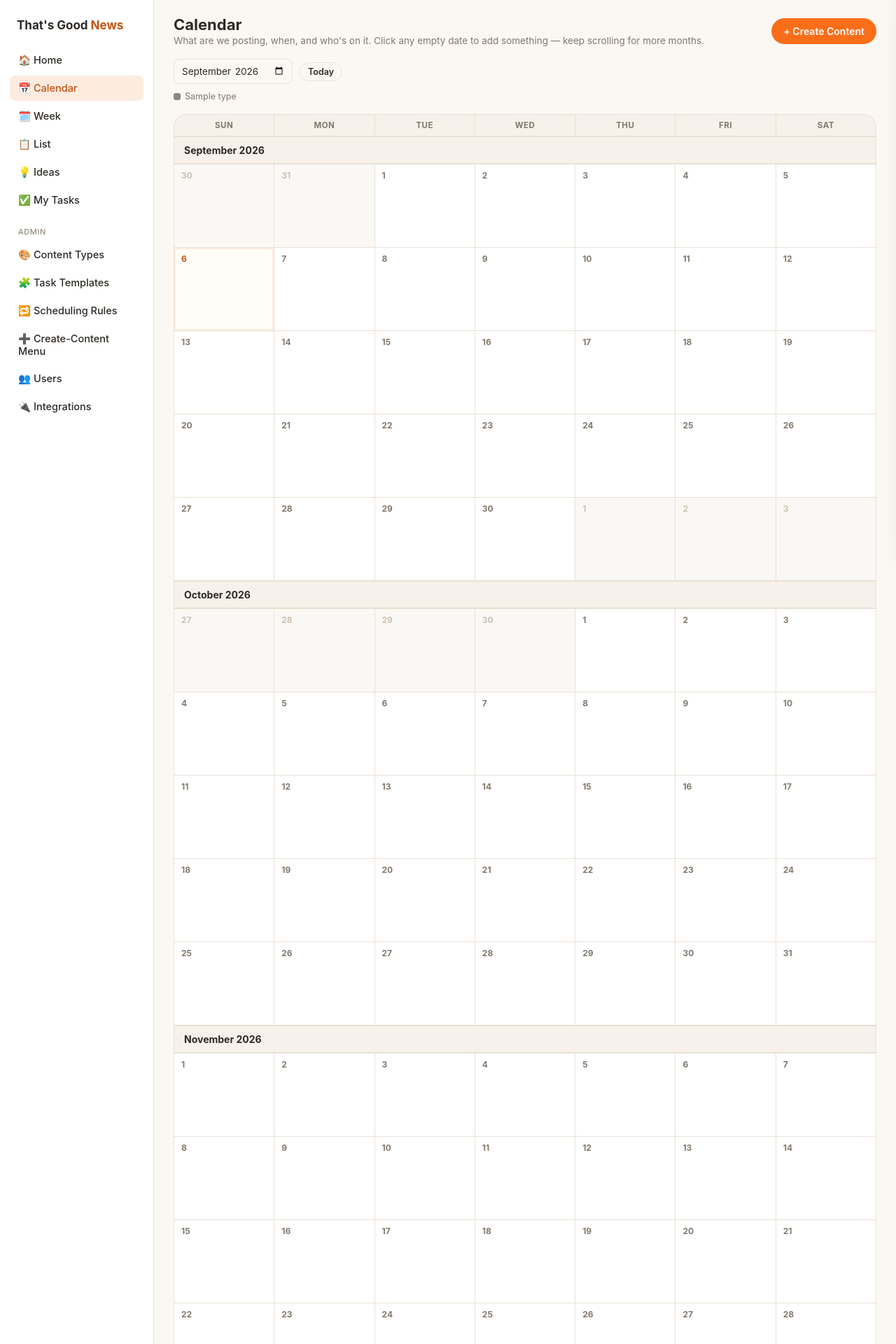
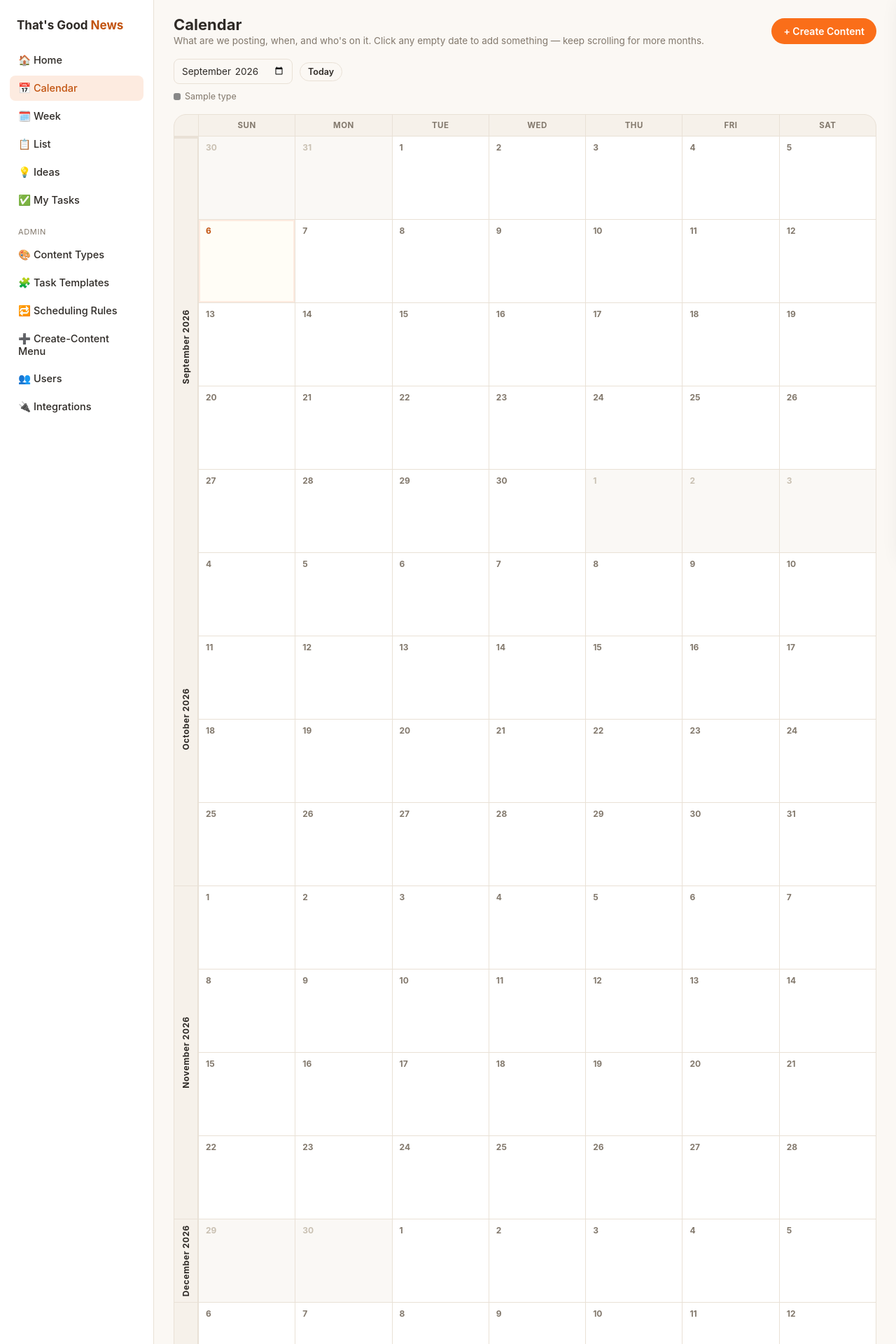
Before and after one commit to JodieCurrie/tgn-content-studio, a Flask app: page / in a window 1280 px wide. Shown: the top 1920 px of the page at 70% size. Run offline with Flask 3, Linux system fonts and the light colour scheme; the visitor is signed in with stand-in values (Sample User, id 1); tables that the repository leaves empty hold one stand-in row (values such as "Sample post").

Commit message:
Add files via upload

```diff
--- a/app/routes/calendar.py
+++ b/app/routes/calendar.py
@@ -11,43 +11,53 @@ from .. import analytics
 bp = Blueprint("calendar", __name__)
 
 WEEKDAY_HEADERS = ["Sun", "Mon", "Tue", "Wed", "Thu", "Fri", "Sat"]
-MONTHS_PER_INITIAL_LOAD = 3  # how many months render before the user has to scroll
+INITIAL_WEEKS = 14   # how many weeks render before the user has to scroll (~3 months)
+WEEKS_PER_FRAGMENT = 4  # weeks fetched per infinite-scroll batch
 
 
-def _month_grid(year, month):
-    """Weeks (lists of 7 dates) covering the full calendar month, Sunday-first,
-    including the leading/trailing days from neighbouring months so weeks
-    stay whole — this is what makes months visually flow into each other."""
-    first = date(year, month, 1)
-    start = first - timedelta(days=(first.weekday() + 1) % 7)
-    last_day = pycal.monthrange(year, month)[1]
-    last = date(year, month, last_day)
-    end = last + timedelta(days=(5 - last.weekday()) % 7)
-
-    weeks = []
-    cursor = start
-    while cursor <= end:
-        week = [cursor + timedelta(days=i) for i in range(7)]
-        weeks.append(week)
-        cursor += timedelta(days=7)
-    return weeks, start, end
+def _sunday_on_or_before(d):
+    return d - timedelta(days=(d.weekday() + 1) % 7)
 
 
-def _add_months(year, month, delta):
-    """(year, month) shifted by delta months — no artificial bound in either
-    direction, which is what lets the calendar scroll indefinitely instead
-    of stopping after some fixed number of months."""
-    total = (year * 12 + (month - 1)) + delta
-    return total // 12, total % 12 + 1
+def _continuous_weeks(start_sunday, count):
+    """`count` consecutive 7-day weeks starting at `start_sunday` — a flat,
+    non-overlapping sequence (no per-month padding), which is what makes the
+    weeks bleed into each other with no duplicated/repeated week at a month
+    boundary (Part 6, refined per Jodie's feedback: one continuous flow, not
+    a self-contained grid per month)."""
+    weeks = []
+    cursor = start_sunday
+    for _ in range(count):
+        weeks.append([cursor + timedelta(days=i) for i in range(7)])
+        cursor += timedelta(days=7)
+    return weeks
 
 
-def _build_month_block(year, month):
-    weeks, start, end = _month_grid(year, month)
-    by_day = _outputs_by_day(start, end)
-    return {
-        "year": year, "month": month, "month_name": pycal.month_name[month],
-        "weeks": weeks, "by_day": by_day,
-    }
+def _week_owner_month(week):
+    """Which (year, month) a week 'belongs to', by majority of its 7 days —
+    used only to decide where the vertical month label sits, never to drop
+    or duplicate any day."""
+    counts = {}
+    for d in week:
+        key = (d.year, d.month)
+        counts[key] = counts.get(key, 0) + 1
+    return max(counts.items(), key=lambda kv: kv[1])[0]
+
+
+def _segment_weeks(weeks):
+    """Group consecutive weeks under whichever month owns each one, so the
+    month name can be rendered once, spanning those rows in a narrow side
+    rail (rotated text, like Jodie's original Excel calendar) — instead of a
+    full-width divider row that forced each month to re-render its own
+    boundary week and duplicate it."""
+    segments = []
+    for week in weeks:
+        year, month = _week_owner_month(week)
+        if segments and (segments[-1]["year"], segments[-1]["month"]) == (year, month):
+            segments[-1]["weeks"].append(week)
+        else:
+            segments.append({"year": year, "month": month, "month_name": pycal.month_name[month], "weeks": [week]})
+    return segments
 
 
 def _outputs_by_day(start, end):
@@ -77,20 +87,22 @@ def _outputs_by_day(start, end):
 @bp.route("/calendar")
 @login_required
 def month_view():
-    """The calendar (Part 2 of the brief): a single continuous, Sunday-first
-    grid — not a page-per-month. This renders a starting window of a few
-    months; calendar.js extends it further as the user scrolls, fetching
-    more from /calendar/month-fragment, with no fixed cap on how far ahead
-    that can go."""
+    """The calendar (Part 2 of the brief, refined per Jodie's feedback): one
+    continuous, Sunday-first flow of weeks — never a repeated/duplicated
+    week at a month boundary. Renders a starting window; calendar.js extends
+    it further as the user scrolls, fetching more from
+    /calendar/month-fragment, with no fixed cap on how far ahead that can go.
+    The month name is shown once per group of weeks in a vertical side rail,
+    like Jodie's original Excel calendar, instead of a full-width divider."""
     today = date.today()
     year = request.args.get("year", type=int) or today.year
     month = request.args.get("month", type=int) or today.month
 
-    month_blocks = [
-        _build_month_block(*_add_months(year, month, i))
-        for i in range(MONTHS_PER_INITIAL_LOAD)
-    ]
-    sentinel_year, sentinel_month = _add_months(year, month, MONTHS_PER_INITIAL_LOAD)
+    start_sunday = _sunday_on_or_before(date(year, month, 1))
+    weeks = _continuous_weeks(start_sunday, INITIAL_WEEKS)
+    segments = _segment_weeks(weeks)
+    by_day = _outputs_by_day(weeks[0][0], weeks[-1][-1])
+    next_from = weeks[-1][0] + timedelta(days=7)
 
     legend = db.rows_to_list(
         db.query("SELECT key, label, color FROM content_types WHERE archived = 0 ORDER BY sort_order")
@@ -98,9 +110,9 @@ def month_view():
 
     return render_template(
         "calendar_month.html",
-        month_blocks=month_blocks, today=today,
+        segments=segments, by_day=by_day, today=today,
         jump_year=year, jump_month=month,
-        sentinel_year=sentinel_year, sentinel_month=sentinel_month,
+        next_from=next_from.isoformat(),
         weekday_headers=WEEKDAY_HEADERS,
         legend=legend,
     )
@@ -109,17 +121,28 @@ def month_view():
 @bp.route("/calendar/month-fragment")
 @login_required
 def month_fragment():
-    """Returns one month's worth of calendar grid HTML (a divider + its
-    weeks) for calendar.js to append as the user scrolls further down."""
-    year = request.args.get("year", type=int)
-    month = request.args.get("month", type=int)
-    if not year or not month or not (1 <= month <= 12):
+    """Returns the next batch of weeks (grouped into month segments) for
+    calendar.js to append as the user scrolls further down. `from` must be
+    an ISO date that falls on a Sunday — calendar.js always hands back
+    exactly the date this view last reported as `next_from`, so the flow of
+    weeks never skips or repeats one."""
+    from_str = request.args.get("from")
+    if not from_str:
         return "", 400
-    block = _build_month_block(year, month)
+    try:
+        start_sunday = date.fromisoformat(from_str)
+    except ValueError:
+        return "", 400
+    if start_sunday.weekday() != 6:  # Python Sunday = 6
+        return "", 400
+
+    weeks = _continuous_weeks(start_sunday, WEEKS_PER_FRAGMENT)
+    segments = _segment_weeks(weeks)
+    by_day = _outputs_by_day(weeks[0][0], weeks[-1][-1])
+
     return render_template(
         "partials/calendar_month_fragment.html",
-        weeks=block["weeks"], by_day=block["by_day"], today=date.today(),
-        month=block["month"], year=block["year"], month_name=block["month_name"],
+        segments=segments, by_day=by_day, today=date.today(),
     )
 
 
--- a/app/static/css/app.css
+++ b/app/static/css/app.css
@@ -137,7 +137,7 @@ input, select, textarea { font-family: inherit; font-size: 14px; }
 .calendar-toolbar { display: flex; align-items: center; gap: 10px; margin-bottom: 4px; }
 .calendar-toolbar .month-label { font-size: 18px; font-weight: 700; min-width: 170px; }
 .calendar-grid {
-  display: grid; grid-template-columns: repeat(7, 1fr);
+  display: grid; grid-template-columns: 34px repeat(7, 1fr);
   border: 1px solid var(--border); border-radius: var(--radius-lg);
   overflow: hidden; background: var(--border);
   gap: 1px;
@@ -147,6 +147,7 @@ input, select, textarea { font-family: inherit; font-size: 14px; }
   font-weight: 700; text-transform: uppercase; letter-spacing: 0.04em; color: var(--text-muted);
   text-align: center;
 }
+.calendar-rail-spacer { padding: 0; }
 .calendar-day {
   background: var(--surface); min-height: 118px; padding: 6px;
   display: flex; flex-direction: column; gap: 4px;
@@ -159,10 +160,19 @@ input, select, textarea { font-family: inherit; font-size: 14px; }
 .calendar-day.other-month:hover { background: #F2ECE2; }
 .day-number { font-size: 12px; font-weight: 700; color: var(--text-muted); padding: 2px 4px; }
 .day-number.is-today { color: var(--accent-dark); }
-.calendar-month-divider {
-  grid-column: 1 / -1; background: var(--surface-alt); padding: 10px 14px;
-  font-size: 14px; font-weight: 700; color: var(--text);
-  border-top: 1px solid var(--border); border-bottom: 1px solid var(--border);
+/* One rotated label per month, spanning every week-row it owns (grid-row:
+   span, set inline per segment) — a continuous flow of weeks with the
+   month named once along the side, like Jodie's original Excel calendar,
+   instead of a full-width divider row that forced a repeated boundary week. */
+.month-rail {
+  background: var(--surface-alt); display: flex; align-items: center; justify-content: center;
+  position: sticky; top: 34px; align-self: stretch;
+  border-right: 1px solid var(--border);
+}
+.month-rail span {
+  writing-mode: vertical-rl; transform: rotate(180deg);
+  font-size: 12px; font-weight: 700; letter-spacing: 0.05em; color: var(--text);
+  white-space: nowrap;
 }
 .calendar-weekday-header.sticky-header { position: sticky; top: 0; z-index: 5; }
 
@@ -284,7 +294,7 @@ table.admin-table td { padding: 9px 10px; border-bottom: 1px solid var(--border)
   .sidebar-section-label, .sidebar-footer { display: none; }
   .sidebar-brand { padding: 6px 10px; }
   .main { padding: 16px; }
-  .calendar-grid { grid-template-columns: repeat(7, minmax(90px,1fr)); overflow-x: auto; }
+  .calendar-grid { grid-template-columns: 28px repeat(7, minmax(90px,1fr)); overflow-x: auto; }
   .week-grid { grid-template-columns: repeat(7, minmax(140px,1fr)); overflow-x: auto; }
   .two-col { grid-template-columns: 1fr; }
   .detail-panel { width: 100vw; right: -100vw; }
--- a/app/static/js/calendar.js
+++ b/app/static/js/calendar.js
@@ -125,42 +125,47 @@ calJumpInput && calJumpInput.addEventListener("change", () => {
   window.location.href = `${window.location.pathname}?year=${y}&month=${parseInt(m, 10)}`;
 });
 
-/* Continuous/infinite-scroll calendar: months bleed into each other in one
-   grid (Part 2) rather than a "click Next Month" page-per-month, and there
-   is no fixed cap on how far ahead this can go — it just keeps fetching
-   /calendar/month-fragment as the sentinel comes into view. */
+/* Continuous/infinite-scroll calendar: weeks bleed into each other in one
+   flat, never-repeating flow (Part 2/6) rather than a "click Next Month"
+   page-per-month or a per-month self-contained block — the server hands
+   back a plain "next Sunday to fetch from" date, and each fetch picks up
+   exactly where the last batch of weeks left off, so no week is ever
+   fetched or rendered twice. No fixed cap on how far ahead this can go. */
 const calendarGrid = document.getElementById("calendar-grid");
 const calendarSentinel = document.getElementById("calendar-sentinel");
 const calendarLoading = document.getElementById("calendar-loading");
-let loadingMoreMonths = false;
+let loadingMoreWeeks = false;
 
-async function loadNextCalendarMonth() {
-  if (!calendarSentinel || loadingMoreMonths) return;
-  loadingMoreMonths = true;
+function addDaysToIsoDate(iso, days) {
+  const d = new Date(iso + "T00:00:00Z");
+  d.setUTCDate(d.getUTCDate() + days);
+  return d.toISOString().slice(0, 10);
+}
+
+async function loadNextCalendarWeeks() {
+  if (!calendarSentinel || loadingMoreWeeks) return;
+  loadingMoreWeeks = true;
   if (calendarLoading) calendarLoading.style.display = "block";
-  const year = calendarSentinel.dataset.nextYear;
-  const month = calendarSentinel.dataset.nextMonth;
+  const from = calendarSentinel.dataset.nextFrom;
   try {
-    const res = await fetch(`/calendar/month-fragment?year=${year}&month=${month}`);
+    const res = await fetch(`/calendar/month-fragment?from=${from}`);
     if (res.ok) {
       const html = await res.text();
       const wrapper = document.createElement("div");
       wrapper.innerHTML = html;
       Array.from(wrapper.children).forEach(node => calendarGrid.appendChild(node));
-      const nextMonthNum = parseInt(month, 10) === 12 ? 1 : parseInt(month, 10) + 1;
-      const nextYearNum = parseInt(month, 10) === 12 ? parseInt(year, 10) + 1 : parseInt(year, 10);
-      calendarSentinel.dataset.nextYear = nextYearNum;
-      calendarSentinel.dataset.nextMonth = nextMonthNum;
+      // matches WEEKS_PER_FRAGMENT in app/routes/calendar.py
+      calendarSentinel.dataset.nextFrom = addDaysToIsoDate(from, 4 * 7);
     }
   } finally {
-    loadingMoreMonths = false;
+    loadingMoreWeeks = false;
     if (calendarLoading) calendarLoading.style.display = "none";
   }
 }
 
 if (calendarSentinel && "IntersectionObserver" in window) {
   const observer = new IntersectionObserver((entries) => {
-    entries.forEach(entry => { if (entry.isIntersecting) loadNextCalendarMonth(); });
+    entries.forEach(entry => { if (entry.isIntersecting) loadNextCalendarWeeks(); });
   }, { rootMargin: "600px 0px 600px 0px" });
   observer.observe(calendarSentinel);
 }
--- a/app/templates/calendar_month.html
+++ b/app/templates/calendar_month.html
@@ -22,14 +22,15 @@
 </div>
 
 <div class="calendar-grid" id="calendar-grid">
+  <div class="calendar-weekday-header sticky-header calendar-rail-spacer"></div>
   {% for wd in weekday_headers %}
     <div class="calendar-weekday-header sticky-header">{{ wd }}</div>
   {% endfor %}
-  {% for mb in month_blocks %}
-    {{ cal.render_month_block(mb.weeks, mb.by_day, today, mb.month, mb.year, mb.month_name) }}
+  {% for segment in segments %}
+    {{ cal.render_week_segment(segment, by_day, today) }}
   {% endfor %}
 </div>
-<div id="calendar-sentinel" data-next-year="{{ sentinel_year }}" data-next-month="{{ sentinel_month }}"></div>
+<div id="calendar-sentinel" data-next-from="{{ next_from }}"></div>
 <div id="calendar-loading" class="page-subtitle" style="text-align:center; padding:14px; display:none;">Loading more…</div>
 {% endblock %}
 
--- a/app/templates/partials/_calendar_macros.html
+++ b/app/templates/partials/_calendar_macros.html
@@ -20,11 +20,18 @@
 </div>
 {% endmacro %}
 
-{% macro render_month_block(weeks, by_day, today, month, year, month_name) %}
-<div class="calendar-month-divider" data-year="{{ year }}" data-month="{{ month }}">{{ month_name }} {{ year }}</div>
-{% for week in weeks %}
+{% macro render_week_segment(segment, by_day, today) %}
+{# One vertical, rotated month label spanning every week-row that belongs
+   to it, followed immediately by those weeks' day cells — no divider row,
+   no week ever rendered twice. Grid auto-placement flows the day cells
+   into columns 2-8 because the label reserves column 1 for every row it
+   spans (see .month-rail in app.css). #}
+<div class="month-rail" style="grid-row: span {{ segment.weeks|length }};" data-year="{{ segment.year }}" data-month="{{ segment.month }}">
+  <span>{{ segment.month_name }} {{ segment.year }}</span>
+</div>
+{% for week in segment.weeks %}
   {% for day in week %}
-    {{ render_day(day, by_day, today, month) }}
+    {{ render_day(day, by_day, today, segment.month) }}
   {% endfor %}
 {% endfor %}
 {% endmacro %}
--- a/app/templates/partials/calendar_month_fragment.html
+++ b/app/templates/partials/calendar_month_fragment.html
@@ -1,2 +1,4 @@
 {% import "partials/_calendar_macros.html" as cal %}
-{{ cal.render_month_block(weeks, by_day, today, month, year, month_name) }}
+{% for segment in segments %}
+{{ cal.render_week_segment(segment, by_day, today) }}
+{% endfor %}
```
